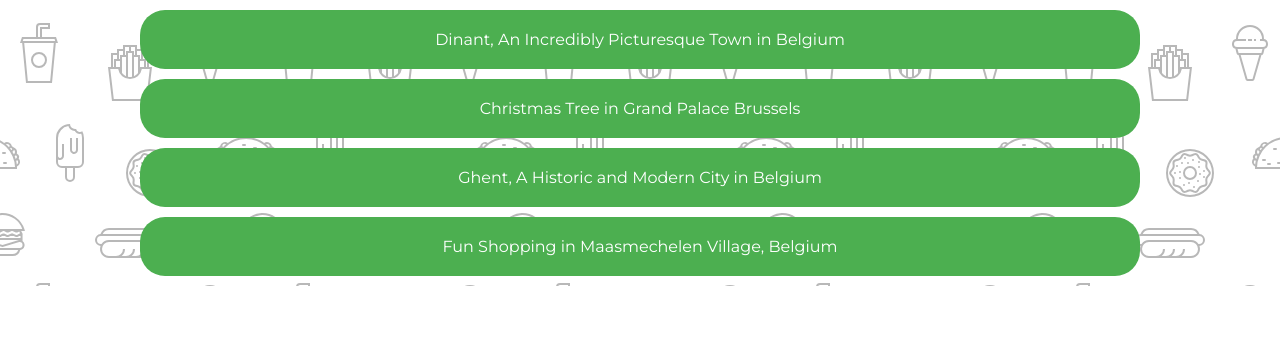
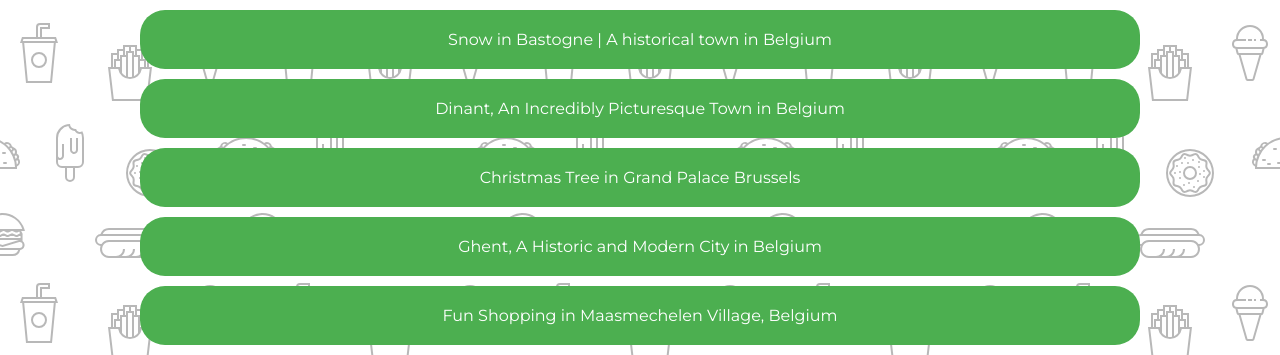
Before and after one commit to WisnuAnggoro/bio-link, a plain HTML site: page index.html in a window 1280 px wide. Shown: the part 567-922 px from the top of the page. Before the commit the page ends 853 px from the top, so only its background shows below. Drawn offline with Linux system fonts and the light colour scheme.

Commit message:
Add Bastogne link

```diff
--- a/index.html
+++ b/index.html
@@ -18,6 +18,7 @@
 
     </div>
     <div>
+        <a href="https://youtu.be/jJkClWwUeE4" class="link">Snow in Bastogne | A historical town in Belgium</a>
         <a href="https://youtu.be/ZOfxP1rrTwI" class="link">Dinant, An Incredibly Picturesque Town in Belgium</a>
         <a href="https://youtu.be/vjmt5YuCdY0" class="link">Christmas Tree in Grand Palace Brussels</a>
         <a href="https://youtu.be/jq1xw1Z8OKg" class="link">Ghent, A Historic and Modern City in Belgium</a>
```
